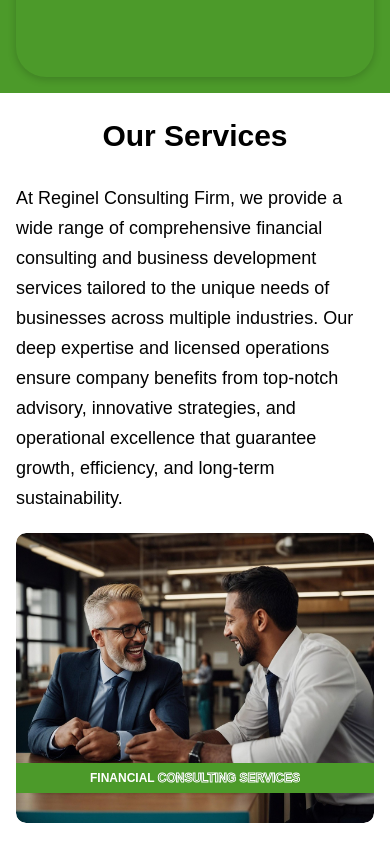
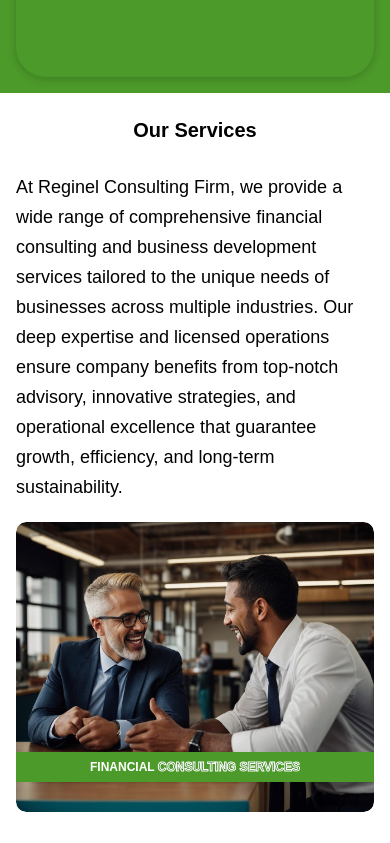
Before and after one commit to Joshua387/regiel-project, a plain HTML site: page index.html in a window 390 px wide. Shown: the part 1853-2696 px from the top of the page. Drawn offline with Linux system fonts and the light colour scheme.

Commit message:
made changes on services

```diff
--- a/styles.css
+++ b/styles.css
@@ -614,7 +614,7 @@ span {
   }
 
   #services h2 {
-    font-size: 1.875rem;
+    font-size: 20px;
   }
   #services .remove {
     font-size: 0.75rem;
```
